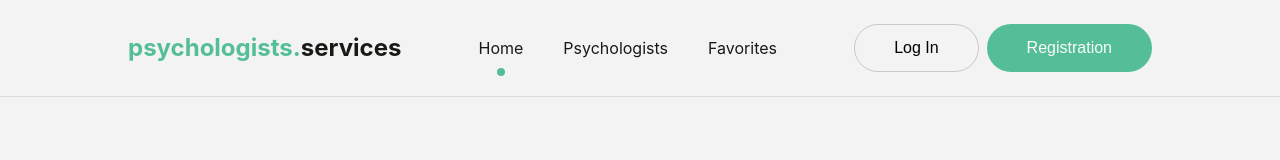
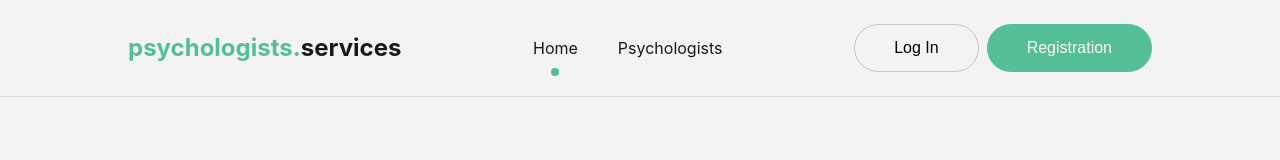
Before and after one commit to Spirit1408/Psychologists_Services, a React (Vite) app: page / in a window 1280 px wide. Shown: the top 160 px of the page. Built offline with nearby package versions, Linux system fonts and the light colour scheme.

Commit message:
Update logic for hiding Favorites page from unauthorized users

```diff
--- a/src/components/App.jsx
+++ b/src/components/App.jsx
@@ -11,6 +11,7 @@ import { selectIsRefreshing, selectToken } from "../redux/auth/selectors";
 import { useEffect } from "react";
 import { refreshUser } from "../redux/auth/operations";
 import { PuffLoader } from "react-spinners";
+import { PrivateRoute } from "./PrivateRoute";
 
 export const App = () => {
 	const dispatch = useDispatch();
@@ -37,7 +38,7 @@ export const App = () => {
 				<Routes>
 					<Route path="/" element={<Home />} />
 					<Route path="/psychologists" element={<Psychologists />} />
-					<Route path="/favorites" element={<Favorites />} />
+					<Route path="/favorites" element={<PrivateRoute component={<Favorites />} />} />
 					<Route path="*" element={<NotFoundPage />} />
 				</Routes>
 			</main>
--- a/src/components/Header/Header.jsx
+++ b/src/components/Header/Header.jsx
@@ -37,7 +37,7 @@ export const Header = () => {
 							Psychologists
 						</NavLink>
 					</li>
-					<li>
+					{isLoggedIn && <li>
 						<NavLink
 							to="/favorites"
 							className={({ isActive }) =>
@@ -46,7 +46,7 @@ export const Header = () => {
 						>
 							Favorites
 						</NavLink>
-					</li>
+					</li>}
 				</ul>
 			</nav>
 
--- /dev/null
+++ b/src/components/PrivateRoute.jsx
@@ -0,0 +1,9 @@
+import { useSelector } from "react-redux";
+import { selectIsLoggedIn } from "./../redux/auth/selectors";
+import { Navigate } from "react-router-dom";
+
+export const PrivateRoute = ({ component: Component }) => {
+	const isLoggedIn = useSelector(selectIsLoggedIn);
+
+	return isLoggedIn ? Component : <Navigate to="/" replace />;
+};
```
